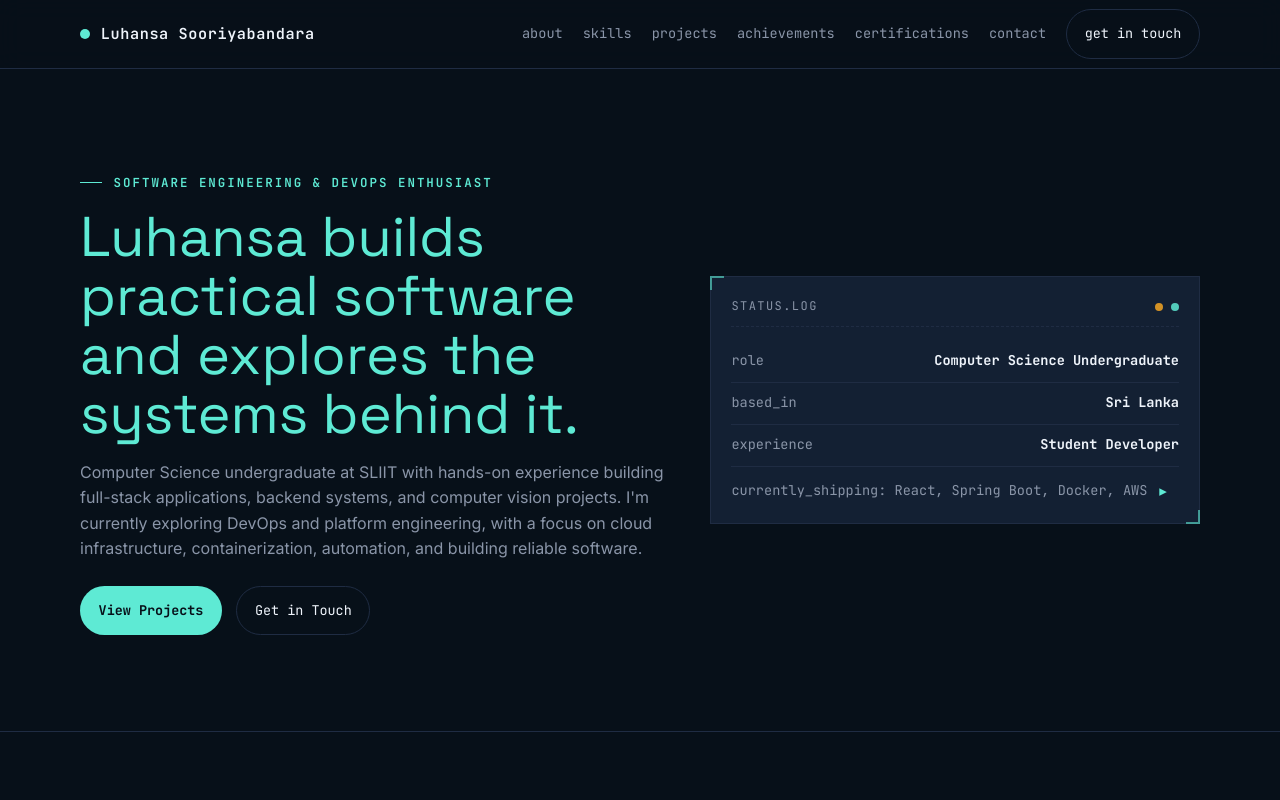
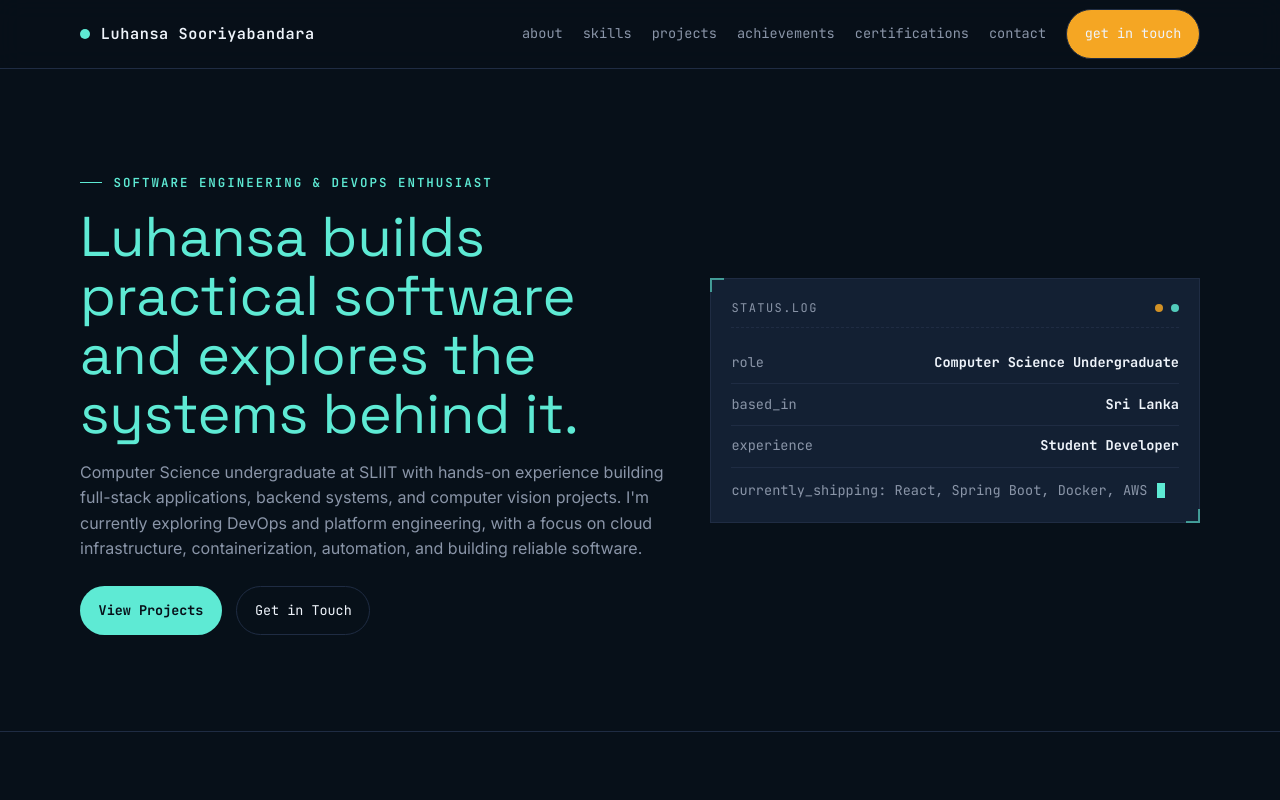
Before and after one commit to luhansa26/digital-portfolio, a Next.js app: page / in a window 1280 px wide. Shown: the top 800 px of the page. Built offline with nearby package versions, Linux system fonts and the light colour scheme.

Commit message:
Enhance styles for navigation, buttons, and modals

```diff
--- a/app/globals.css
+++ b/app/globals.css
@@ -144,11 +144,13 @@ img {
 .site-nav-links {
   display: flex;
   align-items: center;
+  justify-content: center;
   gap: 1.25rem;
   color: var(--color-text-muted);
   font-family: var(--font-mono);
   font-size: 0.85rem;
   text-transform: lowercase;
+  text-align: center;
 }
 
 .site-nav-links a:hover {
@@ -156,8 +158,19 @@ img {
 }
 
 .nav-cta {
-  border-color: var(--color-accent);
-  color: var(--color-accent);
+  border-color: transparent;
+  color: var(--color-bg);
+  background: var(--color-accent-warm);
+}
+
+.button--cta {
+  background: var(--color-accent-warm);
+  color: var(--color-bg);
+  border-color: transparent;
+}
+
+.button--cta:hover {
+  background: #f7b54d;
 }
 
 .site-nav-links.open {
@@ -334,8 +347,7 @@ img {
 .status-row .v{color:var(--color-text);font-weight:700}
 .status-row .v.ok{color:var(--color-accent)}
 .stack-ticker{margin-top:0.75rem;font-family:var(--font-mono);font-size:0.85rem;color:var(--color-text-muted);display:flex;align-items:center;gap:0.6rem}
-.cursor{display:inline-block;min-width:1rem;padding:0 0.15rem;color:var(--color-accent);font-family:var(--font-mono);font-size:0.95rem;animation:blink 1.1s steps(1,end) infinite;vertical-align:middle}
-.cursor::after{content:'▸';}
+.cursor{display:inline-block;width:8px;height:15px;background:var(--color-accent);animation:blink 1.05s steps(1) infinite;vertical-align:middle;}
 
 @keyframes blink {
   0%, 49% { opacity: 1; }
@@ -562,13 +574,87 @@ img {
   gap: 0.7rem;
 }
 
-.footer-list a {
+.footer-list a,
+.footer-link-button {
   color: var(--color-text);
   opacity: 0.85;
+  background: transparent;
+  border: none;
+  padding: 0;
+  font: inherit;
+  cursor: pointer;
 }
 
-.footer-list a:hover {
+.footer-list a:hover,
+.footer-link-button:hover {
   opacity: 1;
+}
+
+.modal-overlay {
+  position: fixed;
+  inset: 0;
+  background: rgba(7, 16, 25, 0.88);
+  display: flex;
+  align-items: center;
+  justify-content: center;
+  padding: 1.25rem;
+  z-index: 100;
+}
+
+.modal-content {
+  width: min(100%, 540px);
+  background: var(--color-surface);
+  border: 1px solid var(--color-border);
+  border-radius: 1rem;
+  padding: 1.75rem;
+  box-shadow: 0 20px 60px rgba(0, 0, 0, 0.35);
+}
+
+.modal-close {
+  position: absolute;
+  right: 1rem;
+  top: 1rem;
+  color: var(--color-text);
+  background: transparent;
+  border: none;
+  font-size: 1.5rem;
+  cursor: pointer;
+}
+
+.contact-form {
+  display: grid;
+  gap: 1rem;
+  margin-top: 1rem;
+}
+
+.contact-form label {
+  display: grid;
+  gap: 0.55rem;
+  color: var(--color-text);
+  font-family: var(--font-mono);
+  font-size: 0.85rem;
+}
+
+.contact-form input,
+.contact-form textarea {
+  width: 100%;
+  border: 1px solid var(--color-border);
+  border-radius: 0.75rem;
+  background: var(--color-surface-strong);
+  color: var(--color-text);
+  padding: 0.95rem 1rem;
+  font-family: var(--font-body);
+}
+
+.contact-form textarea {
+  resize: vertical;
+}
+
+.contact-form-actions {
+  display: flex;
+  gap: 0.75rem;
+  flex-wrap: wrap;
+  justify-content: flex-end;
 }
 
 .footer-bottom {
```
